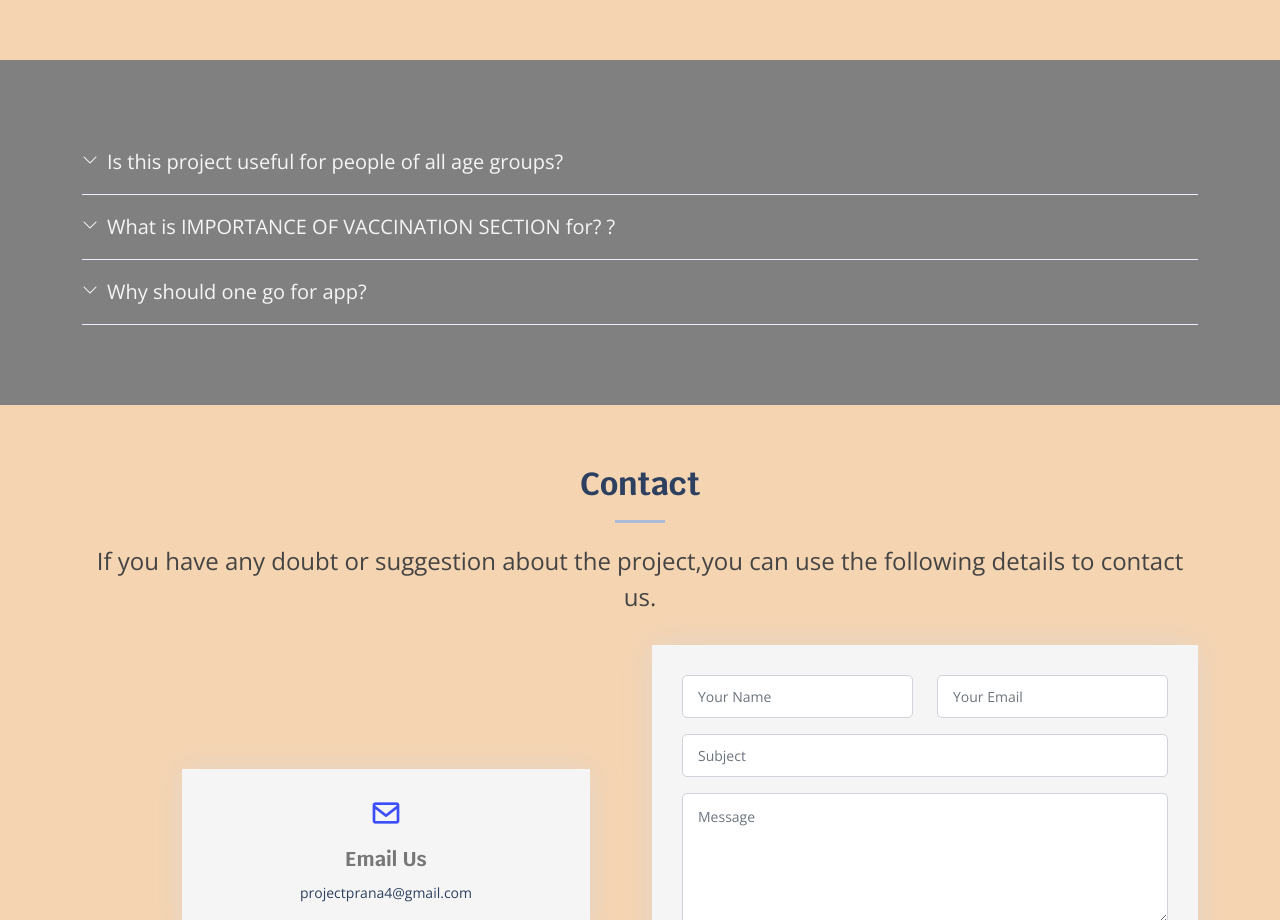
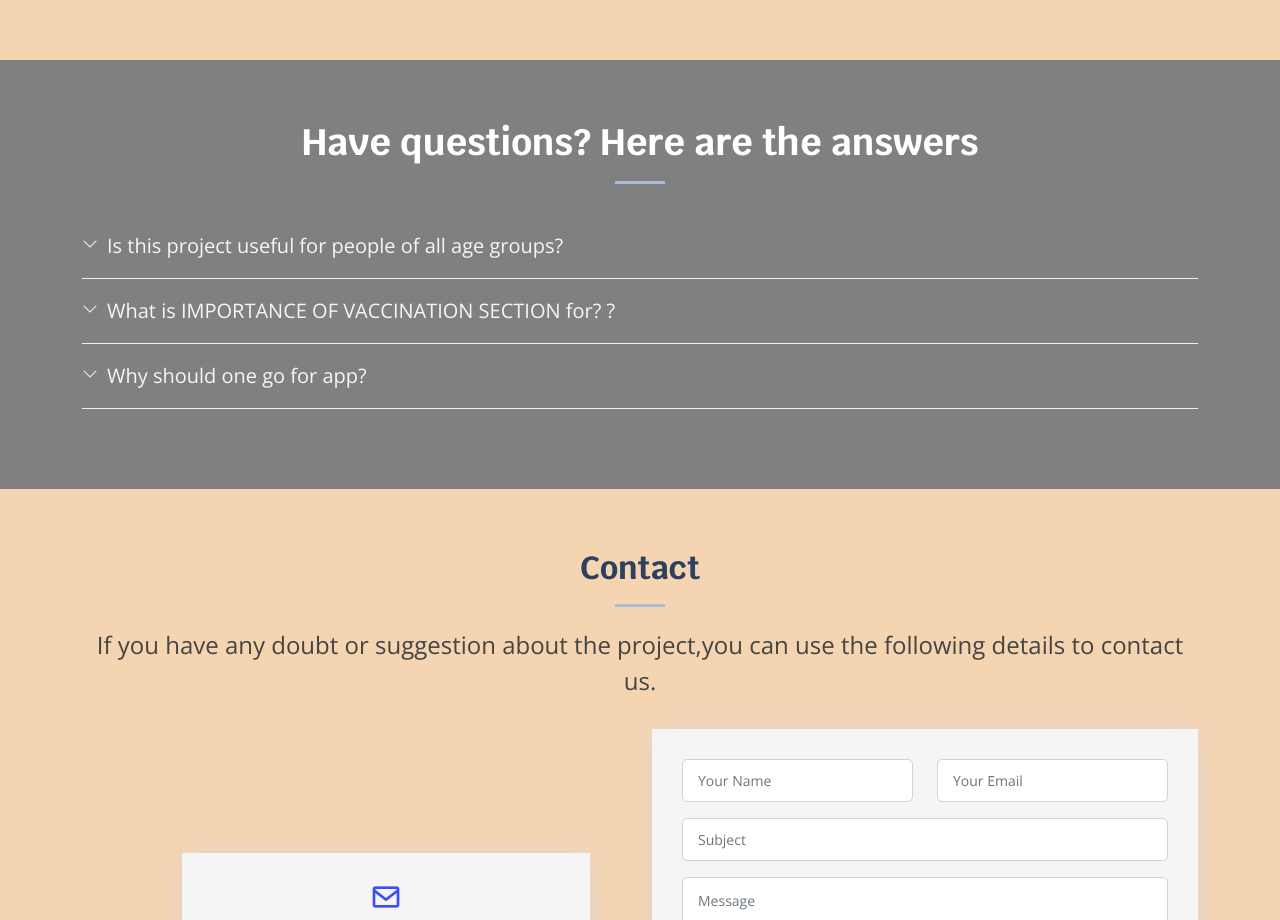
Before and after one commit to WceSahilOtari/SNAC, a plain HTML site: page index.html in a window 1280 px wide. Shown: the part 7140-8060 px from the top of the page. Drawn offline with nearby package versions, Linux system fonts and the light colour scheme; files whose address does not match are found by name.

Commit message:
A change in faq

```diff
--- a/index.html
+++ b/index.html
@@ -639,6 +639,7 @@
       <div class="container" data-aos="fade-up">
 
         <div class="section-title">
+          <h2>Have questions? Here are the answers</h2>
         </div>
 
         <ul class="faq-list">
```
